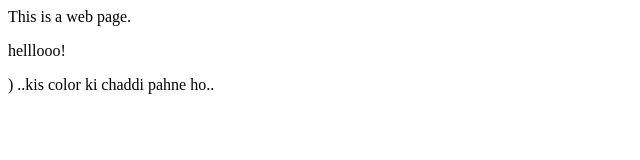
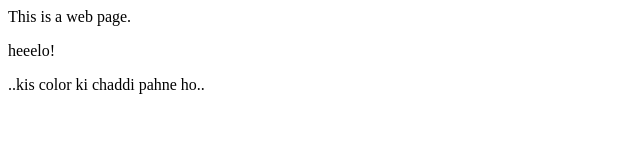
Before and after one commit to tanish-ashu/Localrepo, a plain HTML site: page index.html in a window 1280 px wide. Shown: the full height of the page, 0-640 px from the left. Drawn offline with Linux system fonts and the light colour scheme.

Commit message:
change 02

```diff
--- a/index.html
+++ b/index.html
@@ -1,3 +1,3 @@
 <p>This is a web page.</p>
-<p> helllooo! </p>
-<p>) ..kis color ki chaddi pahne ho.. </p>
+<p> heeelo! </p>
+<p> ..kis color ki chaddi pahne ho.. </p>
```
